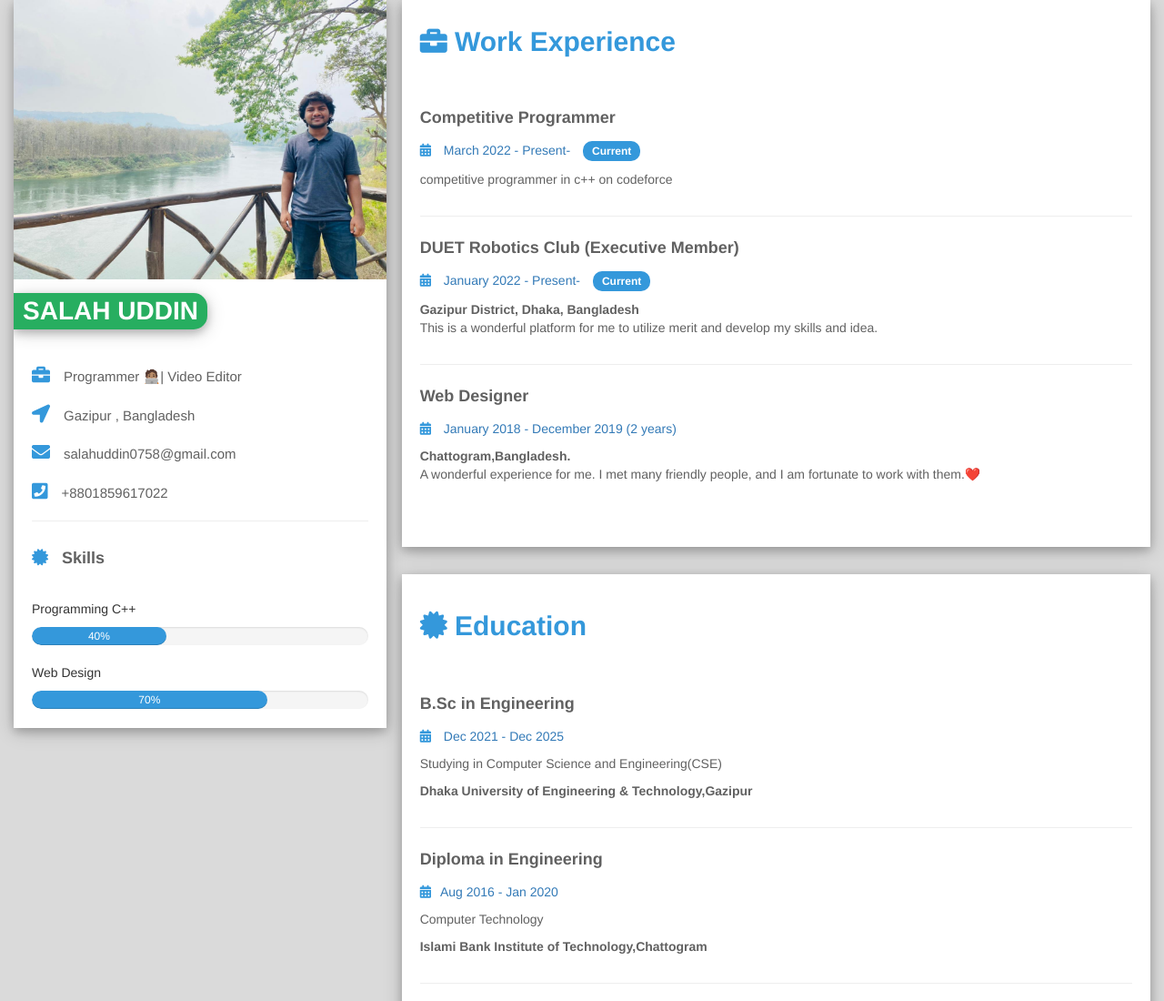
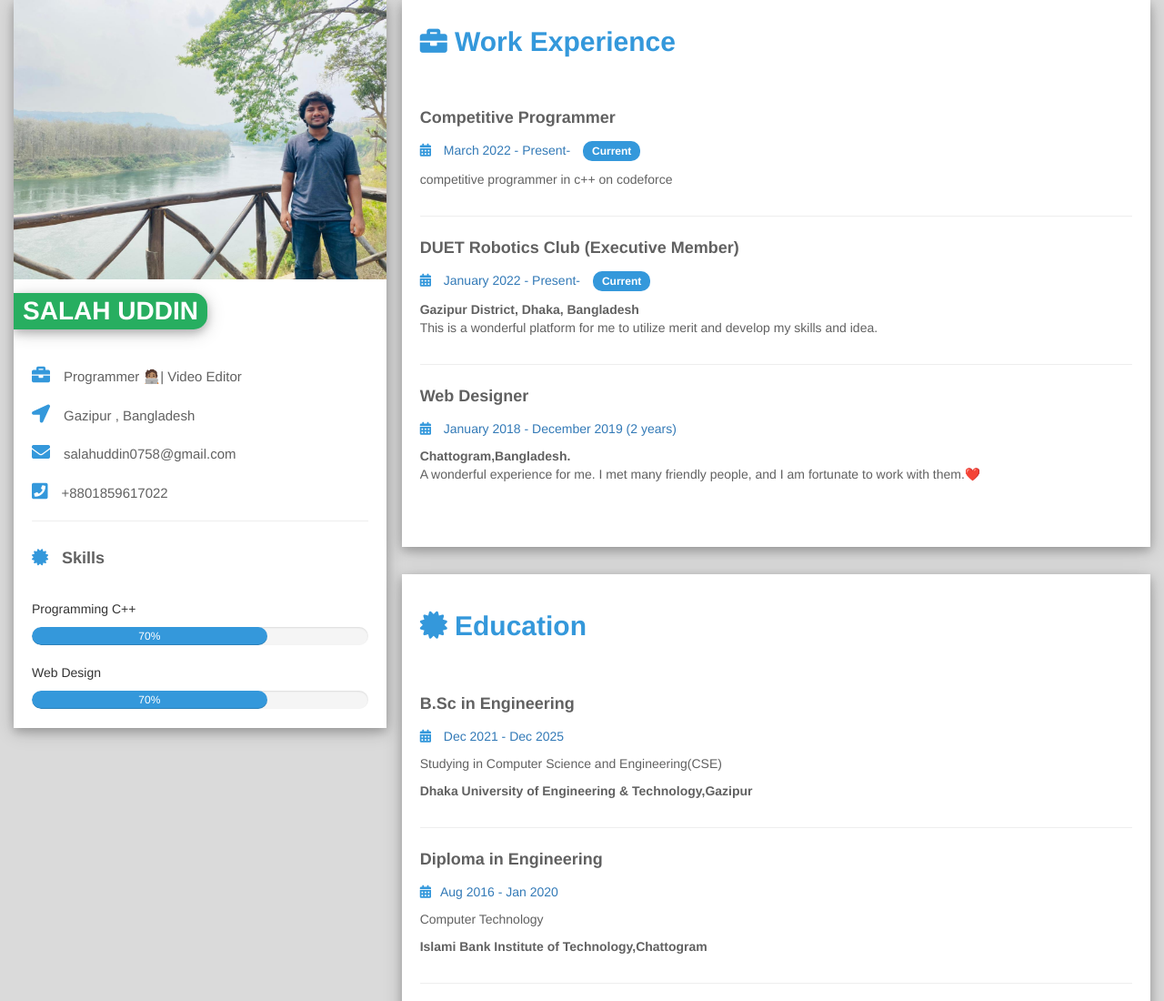
Before and after one commit to salahuddinjony/salahuddinjony.github.io, a plain HTML site: page index.html in a window 1280 px wide. Shown: the top 1100 px of the page at 91% size. Drawn offline with Linux system fonts and the light colour scheme.

Commit message:
Update index.html
Percentage

```diff
--- a/index.html
+++ b/index.html
@@ -48,7 +48,7 @@
                             <div class="skills-all-process-bar">
                                 <p>Programming C++</p>
                                  <div class="progress">
-                                <div class="progress-bar" style="width: 40%">40%</div>
+                                <div class="progress-bar" style="width: 70%">70%</div>
                                 </div>
                                  <p>Web Design</p>
                                  <div class="progress">
```
